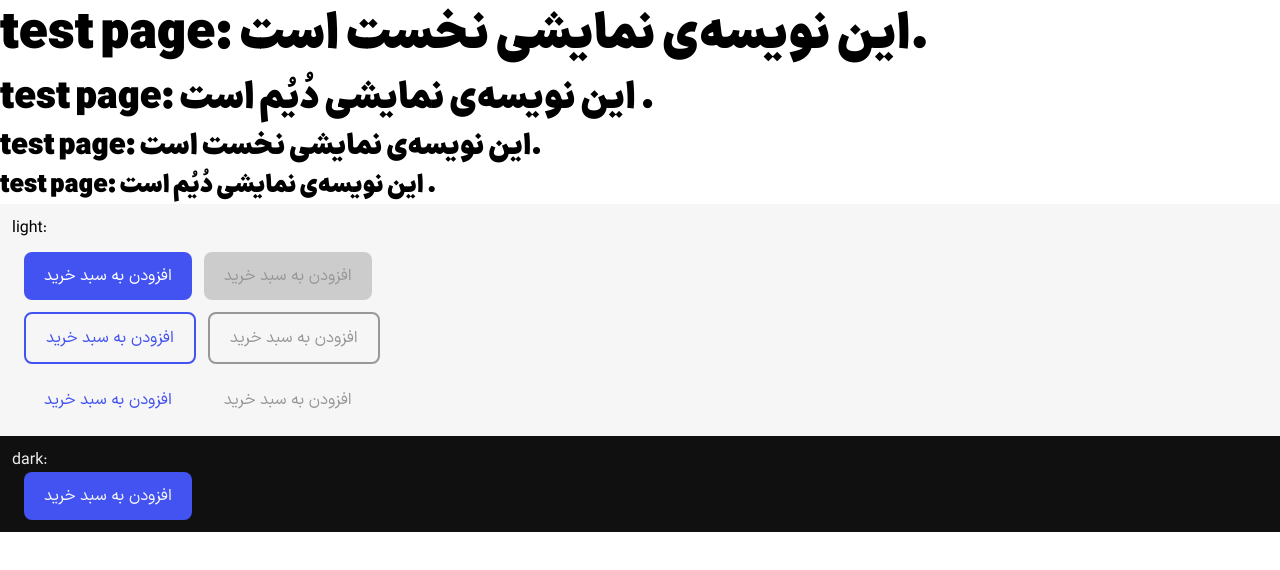
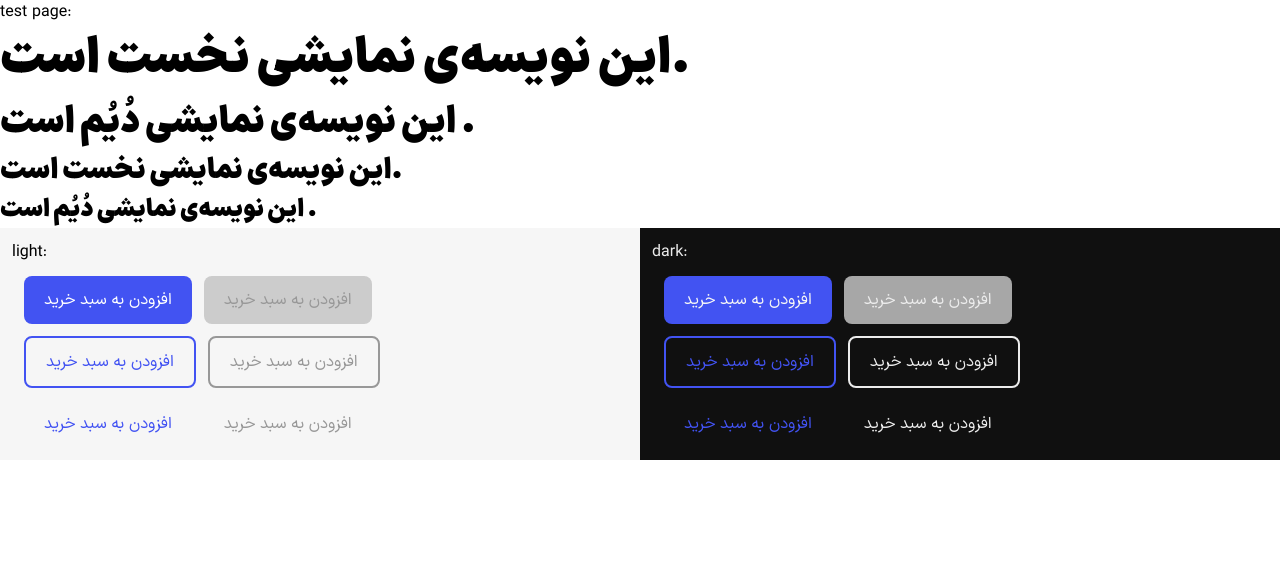
Before and after one commit to hani-jahan/Nuxtjs-tailwind, a Nuxt app: page / in a window 1280 px wide. Shown: the top 570 px of the page. Built offline with nearby package versions, Linux system fonts and the light colour scheme.

Commit message:
changed main and var names to DEFAULT and outline

```diff
--- a/app.vue
+++ b/app.vue
@@ -1,15 +1,16 @@
 <template>
   <div class="font-iranSans">
-    <div class="text-lg-display-1">test page: این نویسه‌ی نمایشی نخست است.</div>
-    <div class="text-lg-display-2">
-      test page: این نویسه‌ی نمایشی دُیُم است .
+    test page:
+    <div>
+      <div class="text-lg-display-1">این نویسه‌ی نمایشی نخست است.</div>
+      <div class="text-lg-display-2">این نویسه‌ی نمایشی دُیُم است .</div>
+      <div class="text-sm-display-1">این نویسه‌ی نمایشی نخست است.</div>
+      <div class="text-sm-display-2">این نویسه‌ی نمایشی دُیُم است .</div>
     </div>
-    <div class="text-sm-display-1">test page: این نویسه‌ی نمایشی نخست است.</div>
-    <div class="text-sm-display-2">
-      test page: این نویسه‌ی نمایشی دُیُم است .
-    </div>
+
+    <div class="flex w-screen">
       <div
-      class="space-x-3 space-y-3 p-3 bg-surface-bright dark:bg-dark-surface-bright"
+        class="space-x-3 space-y-3 w-full p-3 bg-surface-bright dark:bg-dark-surface-bright"
       >
         <h1>light:</h1>
         <ButtonMain text="افزودن به سبد خرید" />
@@ -23,10 +24,18 @@
       </div>
 
       <div
-      class="dark space-x-3 p-3 bg-surface-bright dark:bg-dark-surface-bright"
+        class="dark space-x-3 space-y-3 w-full p-3 bg-surface-bright dark:bg-dark-surface-bright"
       >
         <h1 class="text-dark-onSurfCont-high">dark:</h1>
         <ButtonMain text="افزودن به سبد خرید" />
+        <ButtonMain disabled text="افزودن به سبد خرید" />
+        <br />
+        <ButtonOutline text="افزودن به سبد خرید" />
+        <ButtonOutline disabled text="افزودن به سبد خرید" />
+        <br />
+        <ButtonText text="افزودن به سبد خرید" />
+        <ButtonText disabled text="افزودن به سبد خرید" />
+      </div>
     </div>
   </div>
 </template>
--- a/components/button/main.vue
+++ b/components/button/main.vue
@@ -1,15 +1,15 @@
 <template>
   <button
     class="py-3 px-5 text-center rounded-lg leading-6 text-base font-normal
-    bg-primary-main text-onPrimary-main
-    hover:bg-primary-main-hover hover:text-onPrimary-main-hover
-    active:bg-primary-main-active active:text-onPrimary-main-active
-    disabled:bg-primary-main-disable disabled:text-onPrimary-main-disable
+    bg-primary text-onPrimary
+    hover:bg-primary-hover hover:text-onPrimary-hover
+    active:bg-primary-active active:text-onPrimary-active
+    disabled:bg-primary-disable disabled:text-onPrimary-disable
 
-    dark:bg-dark-primary-main dark:text-dark-onPrimary-main
-    dark:hover:bg-dark-primary-main-hover dark:hover:text-dark-onPrimary-main-hover
-    dark:active:bg-dark-primary-main-active dark:active:text-dark-onPrimary-main-active
-    dark:disabled:bg-dark-primary-main-disable dark:disabled:text-dark-onPrimary-main-disable"
+    dark:bg-dark-primary dark:text-dark-onPrimary
+    dark:hover:bg-dark-primary-hover dark:hover:text-dark-onPrimary-hover
+    dark:active:bg-dark-primary-active dark:active:text-dark-onPrimary-active
+    dark:disabled:bg-dark-primary-disable dark:disabled:text-dark-onPrimary-disable"
   >
     {{ text }}
   </button>
--- a/components/button/outline.vue
+++ b/components/button/outline.vue
@@ -1,14 +1,17 @@
 <template>
   <button
     class="py-3 px-5 text-center rounded-lg leading-6 text-base font-normal border-2
+    bg-transparent text-onPrimary-outline border-onPrimary-outline
+    hover:bg-primary-outline-hover hover:text-onPrimary-outline-hover hover:border-onPrimary-outline-hover
+    active:bg-primary-outline-active active:text-onPrimary-outline-active active:border-onPrimary-outline-active
+    disabled:bg-transparent disabled:text-onPrimary-outline-disable disabled:border-onPrimary-outline-disable
 
-    bg-transparent text-onPrimary-var border-onPrimary-var
+    dark:text-dark-onPrimary-outline dark:border-dark-onPrimary-outline
+    dark:hover:bg-dark-primary-outline-hover dark:hover:text-dark-onPrimary-outline-hover dark:hover:border-dark-onPrimary-outline-hover
+    dark:active:bg-dark-primary-outline-active dark:active:text-dark-onPrimary-outline-active dark:active:border-dark-onPrimary-outline-active
+    dark:disabled:bg-dark-transparent dark:disabled:text-dark-onPrimary-outline-disable dark:disabled:border-dark-onPrimary-outline-disable
 
-    hover:bg-primary-var-hover hover:text-onPrimary-var-hover hover:border-onPrimary-var-hover
-
-    active:bg-primary-var-active active:text-onPrimary-var-active active:border-onPrimary-var-active
-
-    disabled:bg-transparent disabled:text-onPrimary-var-disable disabled:border-onPrimary-var-disable"
+    "
   >
     {{ text }}
   </button>
--- a/components/button/text.vue
+++ b/components/button/text.vue
@@ -1,10 +1,16 @@
 <template>
   <button
     class="py-3 px-5 text-center rounded-lg leading-6 text-base font-normal
-    bg-transparent text-onPrimary-var
-    hover:bg-primary-var-hover hover:text-onPrimary-var-hover
-    active:bg-primary-var-active active:text-onPrimary-var-active
-    disabled:bg-transparent disabled:text-onPrimary-var-disable"
+    bg-transparent text-onPrimary-outline
+    hover:bg-primary-outline-hover hover:text-onPrimary-outline-hover
+    active:bg-primary-outline-active active:text-onPrimary-outline-active
+    disabled:bg-transparent disabled:text-onPrimary-outline-disable
+
+    dark:text-dark-onPrimary-outline
+    dark:hover:bg-dark-primary-outline-hover dark:hover:text-dark-onPrimary-outline-hover
+    dark:active:bg-dark-primary-outline-active dark:active:text-dark-onPrimary-outline-active
+    dark:disabled:text-dark-onPrimary-outline-disable
+    "
   >
     {{ text }}
   </button>
--- a/tailwind.config.js
+++ b/tailwind.config.js
@@ -34,13 +34,11 @@ export default {
       },
 
       primary: {
-        main: {
         DEFAULT: 'var(--color-blue-500)',
         hover: 'var(--color-blue-700)',
         active: 'var(--color-blue-900)',
         disable: 'var(--color-argent-25)',
-        },
-        var: {
+        outline: {
           DEFAULT: 'var(--color-blue-100)',
           hover: 'var(--color-blue-300)',
           active: 'var(--color-blue-500)',
@@ -48,13 +46,11 @@ export default {
         },
       },
       onPrimary: {
-        main: {
         DEFAULT: 'var(--color-argent-0)',
         hover: 'var(--color-blue-100)',
         active: 'var(--color-blue-100)',
         disable: 'var(--color-argent-45)',
-        },
-        var: {
+        outline: {
           DEFAULT: 'var(--color-blue-500)',
           hover: 'var(--color-blue-700)',
           active: 'var(--color-blue-900)',
@@ -63,13 +59,11 @@ export default {
       },
 
       secondary: {
-        main: {
         DEFAULT: 'var(--color-orange-500)',
         hover: 'var(--color-orange-700)',
         active: 'var(--color-orange-900)',
         disable: 'var(--color-argent-40)',
-        },
-        var: {
+        outline: {
           DEFAULT: 'var(--color-orange-100)',
           hover: 'var(--color-orange-300)',
           active: 'var(--color-orange-500)',
@@ -77,13 +71,11 @@ export default {
         },
       },
       onSecondary: {
-        main: {
         DEFAULT: 'var(--color-argent-5)',
         hover: 'var(--color-orange-100)',
         active: 'var(--color-argent-5)',
         disable: 'var(--color-argent-5)',
-        },
-        var: {
+        outline: {
           DEFAULT: 'var(--color-orange-500)',
           hover: 'var(--color-orange-100)',
           active: 'var(--color-argent-5)',
@@ -146,13 +138,11 @@ export default {
         },
 
         primary: {
-          main: {
           DEFAULT: 'var(--color-blue-500)',
           hover: 'var(--color-blue-100)',
           active: 'var(--color-argent-5)',
           disable: 'var(--color-argent-40)',
-          },
-          var: {
+          outline: {
             DEFAULT: 'var(--color-argent-5)',
             hover: 'var(--color-blue-100)',
             active: 'var(--color-blue-300)',
@@ -160,13 +150,11 @@ export default {
           },
         },
         onPrimary: {
-          main: {
           DEFAULT: 'var(--color-argent-5)',
           hover: 'var(--color-blue-500)',
           active: 'var(--color-blue-700)',
           disable: 'var(--color-argent-10)',
-          },
-          var: {
+          outline: {
             DEFAULT: 'var(--color-blue-500)',
             hover: 'var(--color-blue-500)',
             active: 'var(--color-argent-5)',
@@ -175,13 +163,11 @@ export default {
         },
 
         secondary: {
-          main: {
           DEFAULT: 'var(--color-orange-300)',
           hover: 'var(--color-orange-100)',
           active: 'var(--color-argent-5)',
           disable: 'var(--color-argent-40)',
-          },
-          var: {
+          outline: {
             DEFAULT: 'var(--color-argent-5)',
             hover: 'var(--color-orange-100)',
             active: 'var(--color-orange-300)',
@@ -189,13 +175,11 @@ export default {
           },
         },
         onSecondary: {
-          main: {
           DEFAULT: 'var(--color-argent-5)',
           hover: 'var(--color-orange-100)',
           active: 'var(--color-orange-700)',
           disable: 'var(--color-argent-10)',
-          },
-          var: {
+          outline: {
             DEFAULT: 'var(--color-orange-500)',
             hover: 'var(--color-orange-500)',
             active: 'var(--color-argent-5)',
```
Lines whose indentation alone changed are shown as unchanged.
